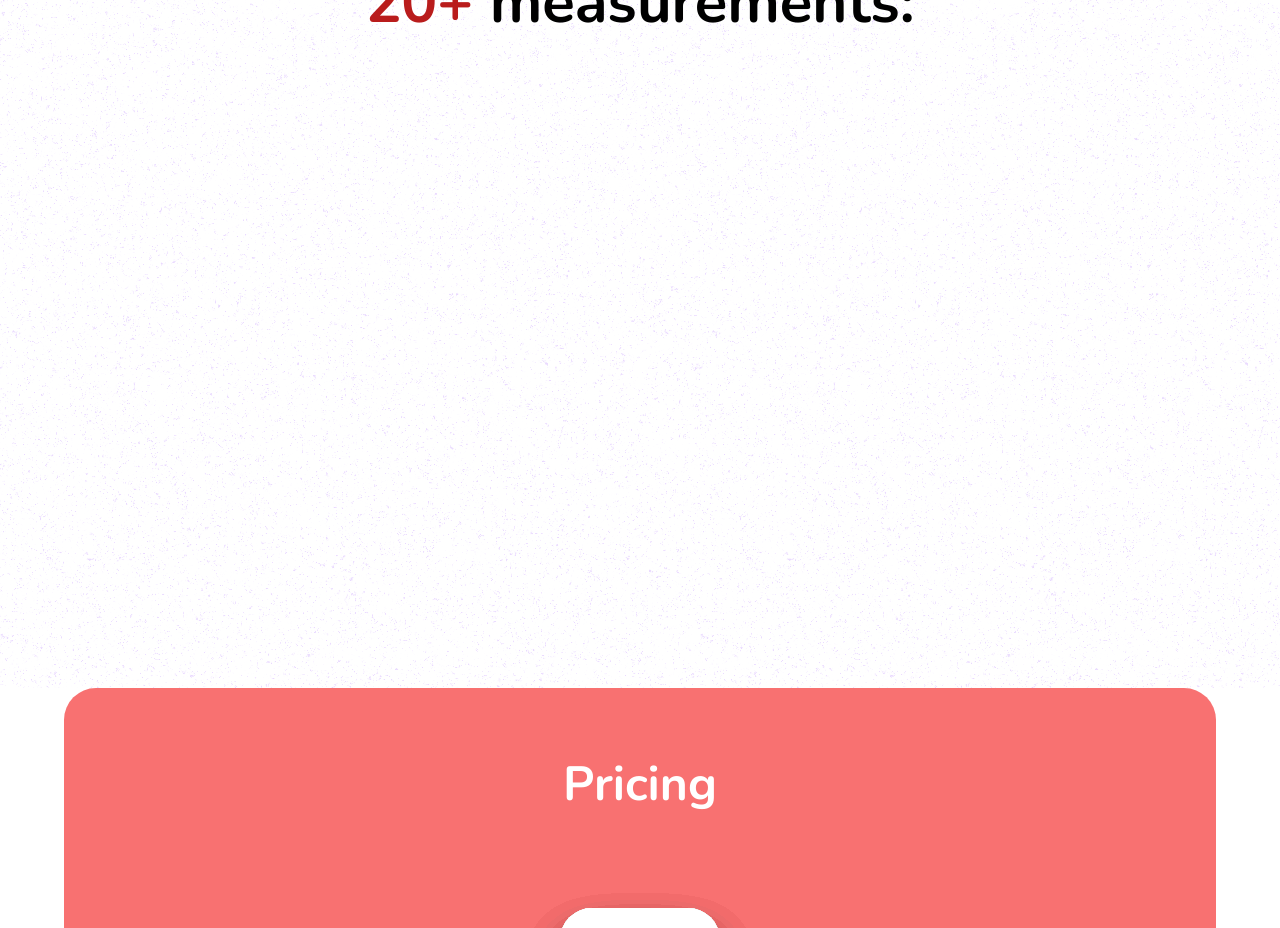
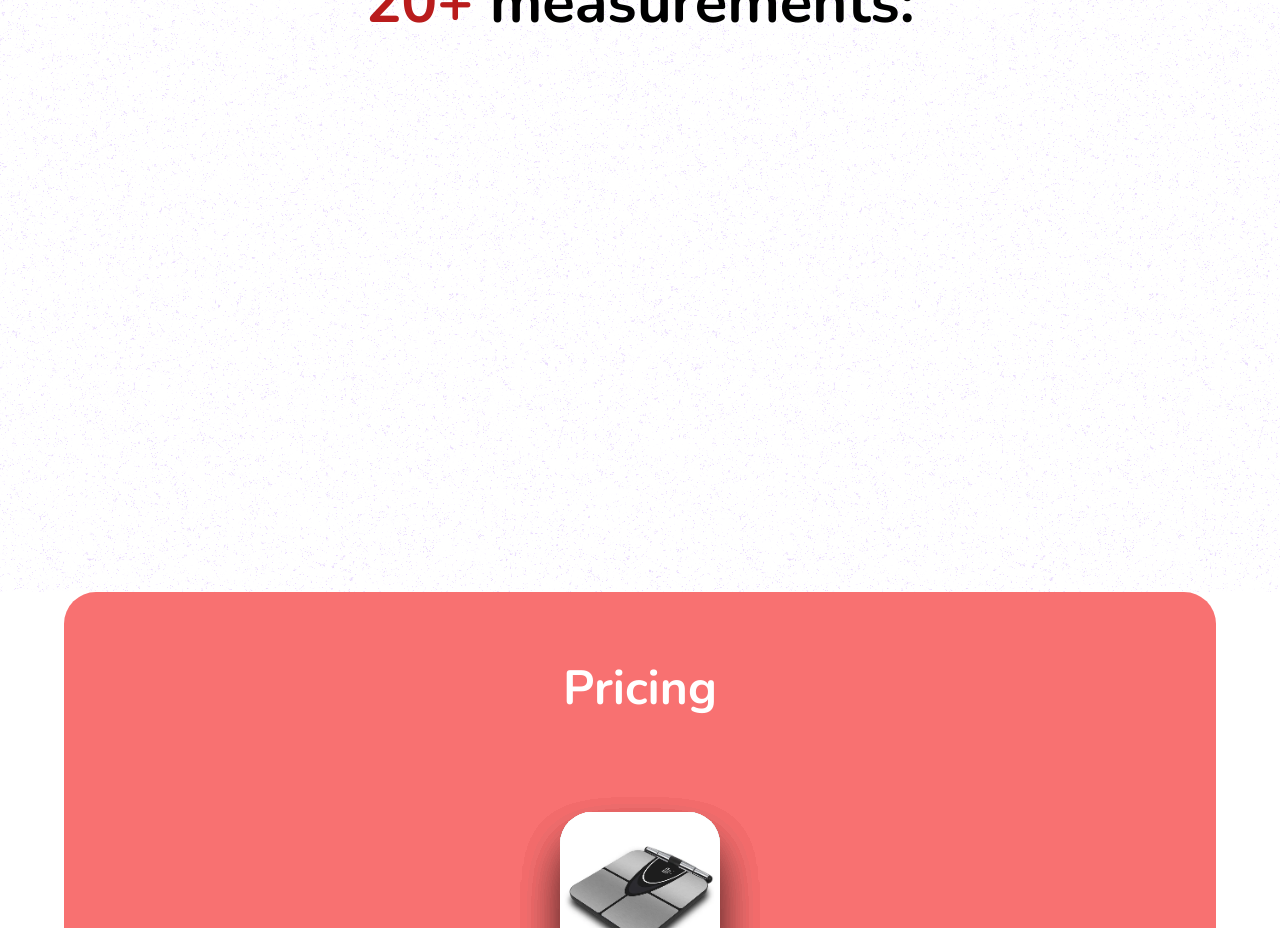
Before and after one commit to johnnyvish/redsync-web, a Next.js app: page / in a window 1280 px wide. Shown: the part 1560-2488 px from the top of the page. Built offline with nearby package versions, Linux system fonts and the light colour scheme.

Commit message:
made pricing section closer to the top

```diff
--- a/app/page.js
+++ b/app/page.js
@@ -243,7 +243,7 @@ export default function Home() {
               measurements:
             </h2>
 
-            <div className="measurements grid grid-rows-10 grid-cols-2 md:grid-rows-5 md:grid-cols-4 gap-y-8 mt-24 w-[90%] md:w-[80%} lg:w-[64%] pb-24">
+            <div className="measurements grid grid-rows-10 grid-cols-2 md:grid-rows-5 md:grid-cols-4 gap-y-8 mt-24 w-[90%] md:w-[80%} lg:w-[64%]">
               <div className="icon flex justify-center items-center space-x-4">
                 <img
                   src="/nutrition.svg"
```
